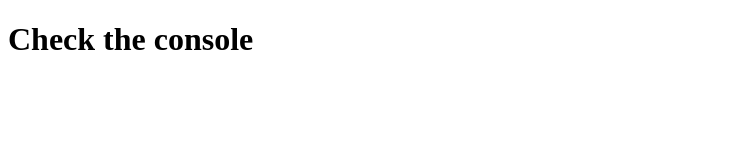
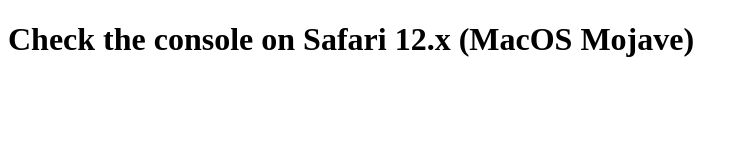
Before and after one commit to Sidsector9/square-cdn, a plain HTML site: page index.html in a window 1280 px wide. Shown: the whole page, without its empty margins (0-747 px from the left). Drawn offline with Linux system fonts and the light colour scheme.

Commit message:
update title

```diff
--- a/index.html
+++ b/index.html
@@ -7,6 +7,6 @@
     <title>Document</title>
 </head>
 <body>
-    <h1>Check the console</h1>
+    <h1>Check the console on Safari 12.x (MacOS Mojave)</h1>
 </body>
 </html>
```
